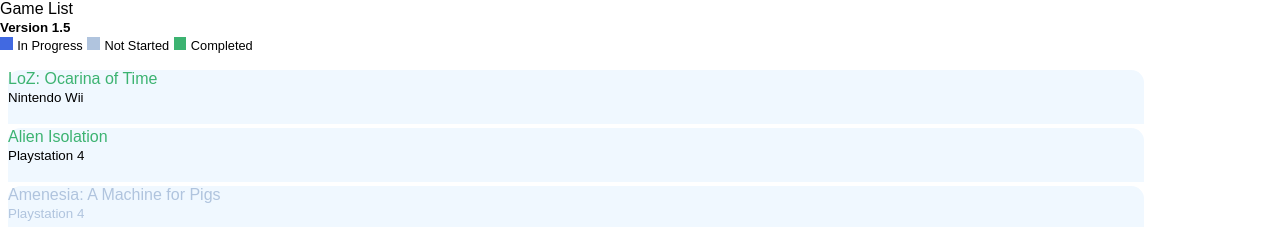
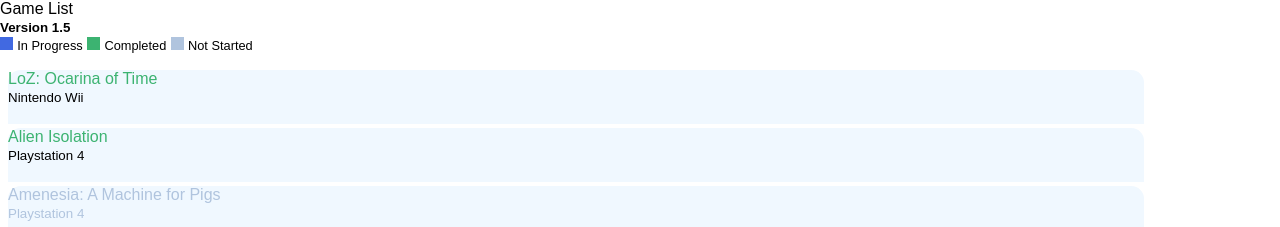
Before and after one commit to jmacthefatcat/game-list, a Jekyll site: the page built from index.html, in a window 1280 px wide and 900 px high. Shown: the top 227 px of the window. Built offline with Jekyll 4.4.1, drawn with Linux system fonts in a browser that asks for light colours; a style sheet for code colours, icons or effects is not loaded.

Commit message:
Update header.html
Swapped legend order around

```diff
--- a/_includes/header.html
+++ b/_includes/header.html
@@ -6,10 +6,10 @@
       <ul class="legend">
         <li class="square" style="background-color: royalblue"></li>
         <li>In Progress</li>
+        <li class="square" style="background-color: mediumseagreen"></li>
+        <li>Completed</li>
         <li class="square" style="background-color: lightsteelblue"></li>
         <li>Not Started</li>
-        <li class="square" style="background-color: mediumseagreen"></li>
-        <li>Completed</li>
       </ul>
     </div>
   </div>
```
